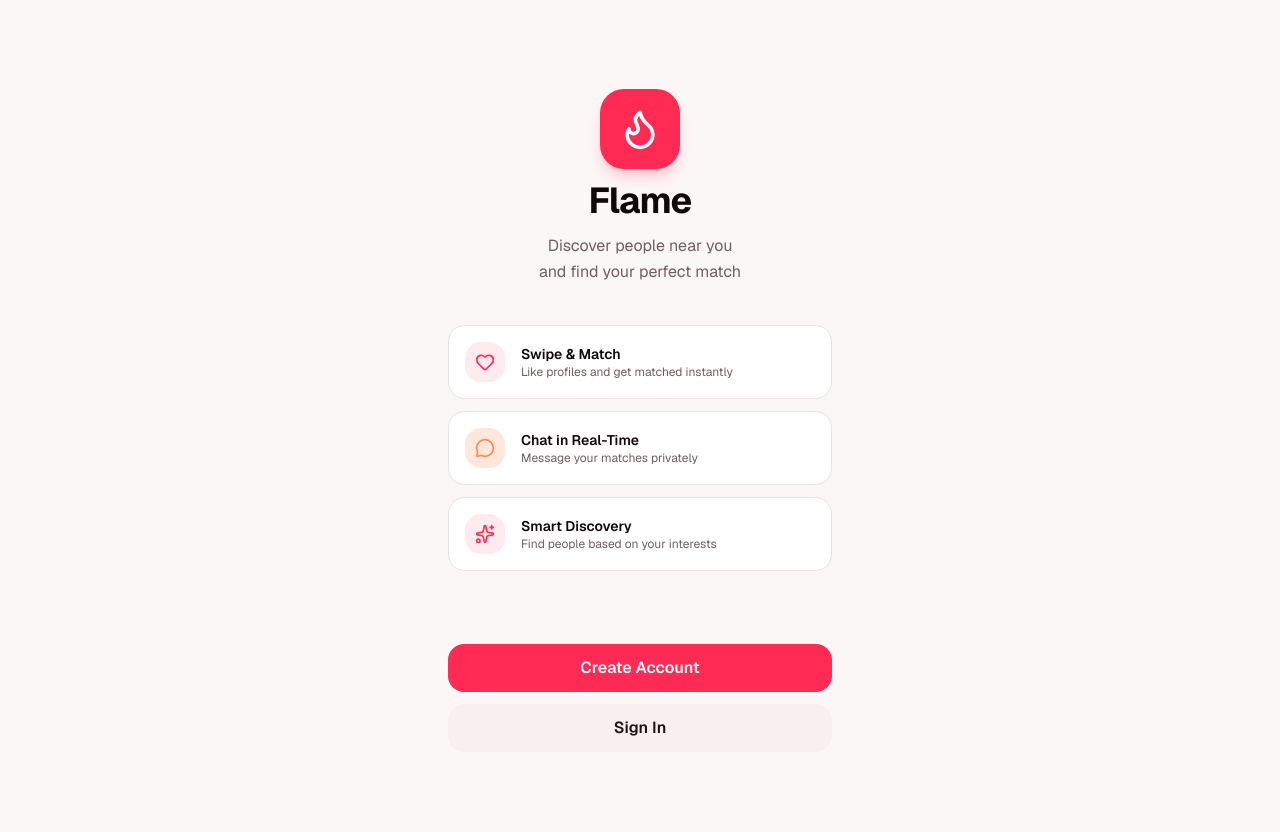
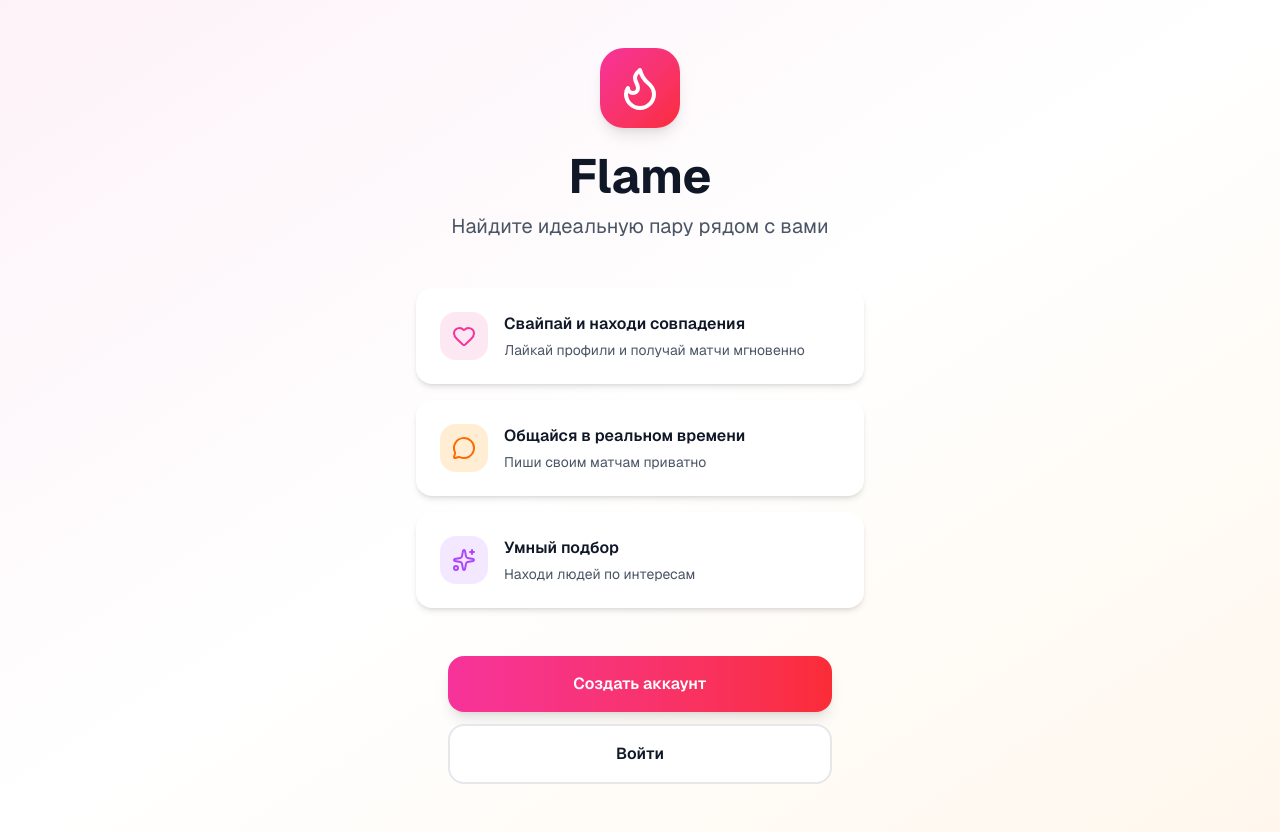
Before and after one commit to Mast898/tinder-dating-website-project, a Next.js app: page / in a window 1280 px wide. Before the commit the page ends 800 px from the top, so only its background shows below. Built offline with nearby package versions, Linux system fonts and the light colour scheme; no server answers.

Commit message:
Update 4 files
- /app/page.tsx
- /app/auth/login/page.tsx
- /app/auth/discover/page.tst
- /components/bottom-nav.tsx

```diff
--- a/app/auth/login/page.tsx
+++ b/app/auth/login/page.tsx
@@ -1,98 +1,109 @@
 'use client'
 
+import { useState } from 'react'
 import { createClient } from '@/lib/supabase/client'
-import { Button } from '@/components/ui/button'
-import { Input } from '@/components/ui/input'
-import { Label } from '@/components/ui/label'
+import { useRouter } from 'next/navigation'
+import { Flame } from 'lucide-react'
 import Link from 'next/link'
-import { useRouter } from 'next/navigation'
-import { useState } from 'react'
-import { Flame } from 'lucide-react'
 
 export default function LoginPage() {
   const [email, setEmail] = useState('')
   const [password, setPassword] = useState('')
-  const [error, setError] = useState<string | null>(null)
-  const [isLoading, setIsLoading] = useState(false)
+  const [loading, setLoading] = useState(false)
+  const [error, setError] = useState('')
   const router = useRouter()
+  const supabase = createClient()
 
   const handleLogin = async (e: React.FormEvent) => {
     e.preventDefault()
-    const supabase = createClient()
-    setIsLoading(true)
-    setError(null)
+    setLoading(true)
+    setError('')
 
     try {
-      const { error } = await supabase.auth.signInWithPassword({
+      const { data, error } = await supabase.auth.signInWithPassword({
         email,
         password,
       })
+
       if (error) throw error
+
       router.push('/discover')
-    } catch (error: unknown) {
-      setError(error instanceof Error ? error.message : 'An error occurred')
+      router.refresh()
+    } catch (err: any) {
+      setError(err.message || 'Ошибка входа')
     } finally {
-      setIsLoading(false)
+      setLoading(false)
     }
   }
 
   return (
-    <div className="flex min-h-svh flex-col items-center justify-center bg-background px-6">
-      <div className="w-full max-w-sm flex flex-col items-center gap-8">
-        <div className="flex flex-col items-center gap-2">
-          <div className="flex items-center justify-center w-16 h-16 rounded-2xl bg-primary">
-            <Flame className="w-9 h-9 text-primary-foreground" />
+    <div className="min-h-screen flex items-center justify-center bg-gradient-to-br from-pink-50 via-white to-orange-50 px-4">
+      <div className="w-full max-w-md">
+        {/* Logo */}
+        <div className="flex flex-col items-center mb-8">
+          <div className="flex items-center justify-center w-16 h-16 bg-gradient-to-br from-pink-500 to-red-500 rounded-2xl shadow-lg mb-4">
+            <Flame className="w-8 h-8 text-white" />
           </div>
-          <h1 className="text-3xl font-bold text-foreground tracking-tight">Flame</h1>
-          <p className="text-muted-foreground text-sm text-center">Sign in to find your perfect match</p>
+          <h1 className="text-3xl font-bold text-gray-900 mb-2">Flame</h1>
+          <p className="text-gray-600">Войдите чтобы найти идеальную пару</p>
         </div>
 
-        <form onSubmit={handleLogin} className="w-full flex flex-col gap-5">
-          <div className="flex flex-col gap-2">
-            <Label htmlFor="email" className="text-foreground">Email</Label>
-            <Input
-              id="email"
+        {/* Form */}
+        <div className="bg-white p-8 rounded-3xl shadow-xl">
+          {error && (
+            <div className="mb-6 p-4 bg-red-50 border border-red-200 text-red-700 rounded-xl text-sm">
+              {error}
+            </div>
+          )}
+
+          <form onSubmit={handleLogin} className="space-y-5">
+            <div>
+              <label className="block text-sm font-medium text-gray-700 mb-2">
+                Email
+              </label>
+              <input
                 type="email"
-              placeholder="your@email.com"
-              required
                 value={email}
                 onChange={(e) => setEmail(e.target.value)}
-              className="h-12 rounded-xl bg-secondary text-secondary-foreground border-0 px-4"
-            />
-          </div>
-          <div className="flex flex-col gap-2">
-            <Label htmlFor="password" className="text-foreground">Password</Label>
-            <Input
-              id="password"
-              type="password"
-              placeholder="Your password"
                 required
-              value={password}
-              onChange={(e) => setPassword(e.target.value)}
-              className="h-12 rounded-xl bg-secondary text-secondary-foreground border-0 px-4"
+                className="w-full px-4 py-3 border border-gray-300 rounded-xl focus:ring-2 focus:ring-pink-500 focus:border-transparent outline-none transition-all"
+                placeholder="you@example.com"
               />
             </div>
 
-          {error && (
-            <p className="text-sm text-destructive text-center">{error}</p>
-          )}
+            <div>
+              <label className="block text-sm font-medium text-gray-700 mb-2">
+                Пароль
+              </label>
+              <input
+                type="password"
+                value={password}
+                onChange={(e) => setPassword(e.target.value)}
+                required
+                className="w-full px-4 py-3 border border-gray-300 rounded-xl focus:ring-2 focus:ring-pink-500 focus:border-transparent outline-none transition-all"
+                placeholder="••••••••"
+              />
+            </div>
 
-          <Button
+            <button
               type="submit"
-            className="w-full h-12 rounded-xl text-base font-semibold bg-primary text-primary-foreground hover:bg-primary/90"
-            disabled={isLoading}
+              disabled={loading}
+              className="w-full py-4 bg-gradient-to-r from-pink-500 to-red-500 text-white font-semibold rounded-xl shadow-lg hover:shadow-xl hover:scale-[1.02] transition-all disabled:opacity-50 disabled:cursor-not-allowed"
             >
-            {isLoading ? 'Signing in...' : 'Sign In'}
-          </Button>
+              {loading ? 'Вход...' : 'Войти'}
+            </button>
           </form>
 
-        <p className="text-sm text-muted-foreground">
-          {"Don't have an account? "}
-          <Link href="/auth/sign-up" className="text-primary font-medium hover:underline">
-            Sign Up
+          <div className="mt-6 text-center">
+            <p className="text-sm text-gray-600">
+              Нет аккаунта?{' '}
+              <Link href="/auth/sign-up" className="text-pink-500 font-semibold hover:underline">
+                Зарегистрироваться
               </Link>
             </p>
           </div>
         </div>
+      </div>
+    </div>
   )
 }
--- a/app/page.tsx
+++ b/app/page.tsx
@@ -12,62 +12,85 @@ export default async function HomePage() {
   }
 
   return (
-    <div className="flex min-h-svh flex-col items-center justify-between bg-background px-6 py-12">
-      <div className="flex-1 flex flex-col items-center justify-center gap-10 w-full max-w-sm">
-        <div className="flex flex-col items-center gap-3">
-          <div className="flex items-center justify-center w-20 h-20 rounded-3xl bg-primary shadow-lg shadow-primary/25">
-            <Flame className="w-11 h-11 text-primary-foreground" />
+    <div className="relative flex min-h-screen flex-col items-center justify-center bg-gradient-to-br from-pink-50 via-white to-orange-50">
+      <div className="container mx-auto px-4 py-12">
+        {/* Logo */}
+        <div className="flex flex-col items-center mb-12">
+          <div className="flex items-center justify-center w-20 h-20 bg-gradient-to-br from-pink-500 to-red-500 rounded-3xl shadow-lg mb-6">
+            <Flame className="w-12 h-12 text-white" />
           </div>
-          <h1 className="text-4xl font-bold text-foreground tracking-tight">Flame</h1>
-          <p className="text-muted-foreground text-center text-base leading-relaxed text-balance">
-            Discover people near you and find your perfect match
+          <h1 className="text-5xl font-bold text-gray-900 mb-3">Flame</h1>
+          <p className="text-xl text-gray-600 text-center">
+            Найдите идеальную пару рядом с вами
           </p>
         </div>
 
-        <div className="flex flex-col gap-3 w-full">
-          <div className="flex items-center gap-4 p-4 rounded-2xl bg-card border border-border">
-            <div className="flex items-center justify-center w-10 h-10 rounded-xl bg-primary/10">
-              <Heart className="w-5 h-5 text-primary" />
+        {/* Features */}
+        <div className="max-w-md mx-auto space-y-4 mb-12">
+          <div className="bg-white p-6 rounded-2xl shadow-md hover:shadow-lg transition-shadow">
+            <div className="flex items-start gap-4">
+              <div className="flex items-center justify-center w-12 h-12 bg-pink-100 rounded-xl">
+                <Heart className="w-6 h-6 text-pink-500" />
               </div>
               <div>
-              <p className="font-semibold text-sm text-card-foreground">Swipe & Match</p>
-              <p className="text-xs text-muted-foreground">Like profiles and get matched instantly</p>
+                <h3 className="font-semibold text-gray-900 mb-1">
+                  Свайпай и находи совпадения
+                </h3>
+                <p className="text-sm text-gray-600">
+                  Лайкай профили и получай матчи мгновенно
+                </p>
               </div>
             </div>
-          <div className="flex items-center gap-4 p-4 rounded-2xl bg-card border border-border">
-            <div className="flex items-center justify-center w-10 h-10 rounded-xl bg-accent/20">
-              <MessageCircle className="w-5 h-5 text-accent" />
+          </div>
+
+          <div className="bg-white p-6 rounded-2xl shadow-md hover:shadow-lg transition-shadow">
+            <div className="flex items-start gap-4">
+              <div className="flex items-center justify-center w-12 h-12 bg-orange-100 rounded-xl">
+                <MessageCircle className="w-6 h-6 text-orange-500" />
               </div>
               <div>
-              <p className="font-semibold text-sm text-card-foreground">Chat in Real-Time</p>
-              <p className="text-xs text-muted-foreground">Message your matches privately</p>
+                <h3 className="font-semibold text-gray-900 mb-1">
+                  Общайся в реальном времени
+                </h3>
+                <p className="text-sm text-gray-600">
+                  Пиши своим матчам приватно
+                </p>
               </div>
             </div>
-          <div className="flex items-center gap-4 p-4 rounded-2xl bg-card border border-border">
-            <div className="flex items-center justify-center w-10 h-10 rounded-xl bg-primary/10">
-              <Sparkles className="w-5 h-5 text-primary" />
+          </div>
+
+          <div className="bg-white p-6 rounded-2xl shadow-md hover:shadow-lg transition-shadow">
+            <div className="flex items-start gap-4">
+              <div className="flex items-center justify-center w-12 h-12 bg-purple-100 rounded-xl">
+                <Sparkles className="w-6 h-6 text-purple-500" />
               </div>
               <div>
-              <p className="font-semibold text-sm text-card-foreground">Smart Discovery</p>
-              <p className="text-xs text-muted-foreground">Find people based on your interests</p>
+                <h3 className="font-semibold text-gray-900 mb-1">
+                  Умный подбор
+                </h3>
+                <p className="text-sm text-gray-600">
+                  Находи людей по интересам
+                </p>
               </div>
             </div>
           </div>
         </div>
 
-      <div className="flex flex-col gap-3 w-full max-w-sm pt-8">
+        {/* Buttons */}
+        <div className="max-w-sm mx-auto space-y-3">
           <Link
             href="/auth/sign-up"
-          className="flex items-center justify-center w-full h-12 rounded-xl bg-primary text-primary-foreground font-semibold text-base hover:bg-primary/90 transition-colors"
+            className="block w-full py-4 px-6 bg-gradient-to-r from-pink-500 to-red-500 text-white text-center font-semibold rounded-2xl shadow-lg hover:shadow-xl hover:scale-[1.02] transition-all"
           >
-          Create Account
+            Создать аккаунт
           </Link>
           <Link
             href="/auth/login"
-          className="flex items-center justify-center w-full h-12 rounded-xl bg-secondary text-secondary-foreground font-semibold text-base hover:bg-secondary/80 transition-colors"
+            className="block w-full py-4 px-6 bg-white text-gray-900 text-center font-semibold rounded-2xl border-2 border-gray-200 hover:border-pink-300 hover:bg-pink-50 transition-all"
           >
-          Sign In
+            Войти
           </Link>
+        </div>
       </div>
     </div>
   )
--- a/components/bottom-nav.tsx
+++ b/components/bottom-nav.tsx
@@ -1,45 +1,64 @@
 'use client'
 
+import { Flame, Heart, MessageCircle, User } from 'lucide-react'
 import Link from 'next/link'
 import { usePathname } from 'next/navigation'
-import { Flame, Heart, MessageCircle, User } from 'lucide-react'
-import { cn } from '@/lib/utils'
 
 const navItems = [
-  { href: '/discover', icon: Flame, label: 'Discover' },
-  { href: '/matches', icon: Heart, label: 'Matches' },
-  { href: '/chat', icon: MessageCircle, label: 'Chat' },
-  { href: '/profile', icon: User, label: 'Profile' },
+  {
+    href: '/discover',
+    icon: Flame,
+    label: 'Поиск',
+    activeColor: 'text-pink-500',
+    inactiveColor: 'text-gray-400'
+  },
+  {
+    href: '/matches',
+    icon: Heart,
+    label: 'Матчи',
+    activeColor: 'text-pink-500',
+    inactiveColor: 'text-gray-400'
+  },
+  {
+    href: '/chat',
+    icon: MessageCircle,
+    label: 'Чат',
+    activeColor: 'text-pink-500',
+    inactiveColor: 'text-gray-400'
+  },
+  {
+    href: '/profile',
+    icon: User,
+    label: 'Профиль',
+    activeColor: 'text-pink-500',
+    inactiveColor: 'text-gray-400'
+  },
 ]
 
-export function BottomNav() {
+export default function BottomNav() {
   const pathname = usePathname()
 
   return (
-    <nav className="fixed bottom-0 left-0 right-0 z-50 bg-card border-t border-border" role="navigation" aria-label="Main navigation">
-      <div className="flex items-center justify-around h-16 max-w-lg mx-auto px-4">
+    <nav className="fixed bottom-0 left-0 right-0 bg-white border-t border-gray-200 px-6 py-3 safe-area-pb">
+      <div className="max-w-lg mx-auto flex items-center justify-around">
         {navItems.map((item) => {
-          const isActive = pathname.startsWith(item.href)
+          const isActive = pathname === item.href
+          const Icon = item.icon
+
           return (
             <Link
               key={item.href}
               href={item.href}
-              className={cn(
-                'flex flex-col items-center justify-center gap-1 py-2 px-3 rounded-xl transition-colors',
-                isActive
-                  ? 'text-primary'
-                  : 'text-muted-foreground hover:text-foreground'
-              )}
-              aria-current={isActive ? 'page' : undefined}
+              className={`flex flex-col items-center gap-1 transition-colors ${
+                isActive ? item.activeColor : item.inactiveColor
+              }`}
             >
-              <item.icon className={cn('w-6 h-6', isActive && 'fill-primary/20')} />
-              <span className="text-[10px] font-medium">{item.label}</span>
+              <Icon className="w-6 h-6" />
+              <span className="text-xs font-medium">{item.label}</span>
             </Link>
           )
         })}
       </div>
-      {/* Safe area for devices with home indicator */}
-      <div className="h-[env(safe-area-inset-bottom)]" />
     </nav>
   )
 }
```
Also changed, not shown: 1 other file (tests, documents, lock files or other folders). Lines whose indentation alone changed are shown as unchanged.
